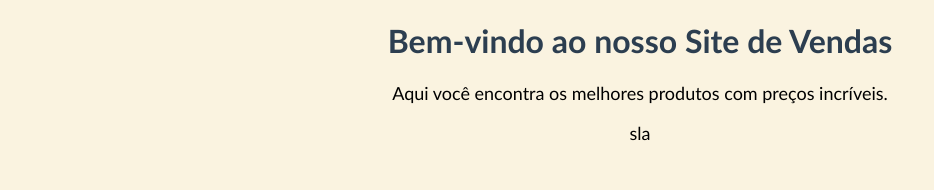
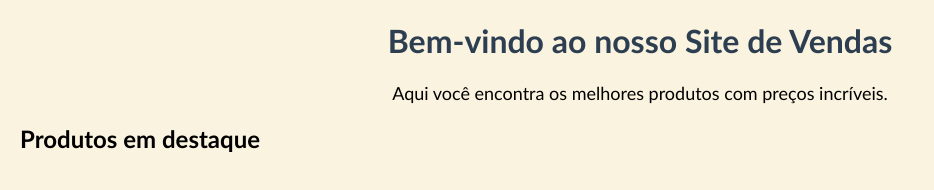
Before and after one commit to mabisjwk/Vendas, a plain HTML site: page index.html in a window 1280 px wide. Shown: the whole page, without its empty margins (0-934 px from the left). Drawn offline with Linux system fonts and the light colour scheme.

Commit message:
Consertando a burrada que eu fiz

```diff
--- a/index.html
+++ b/index.html
@@ -9,6 +9,6 @@
 <body>
     <h1>Bem-vindo ao nosso Site de Vendas</h1>
     <p>Aqui você encontra os melhores produtos com preços incríveis.</p>
-    <p>sla</p>
+    <h2>Produtos em destaque</h2>
 </body>
 </html>
```
